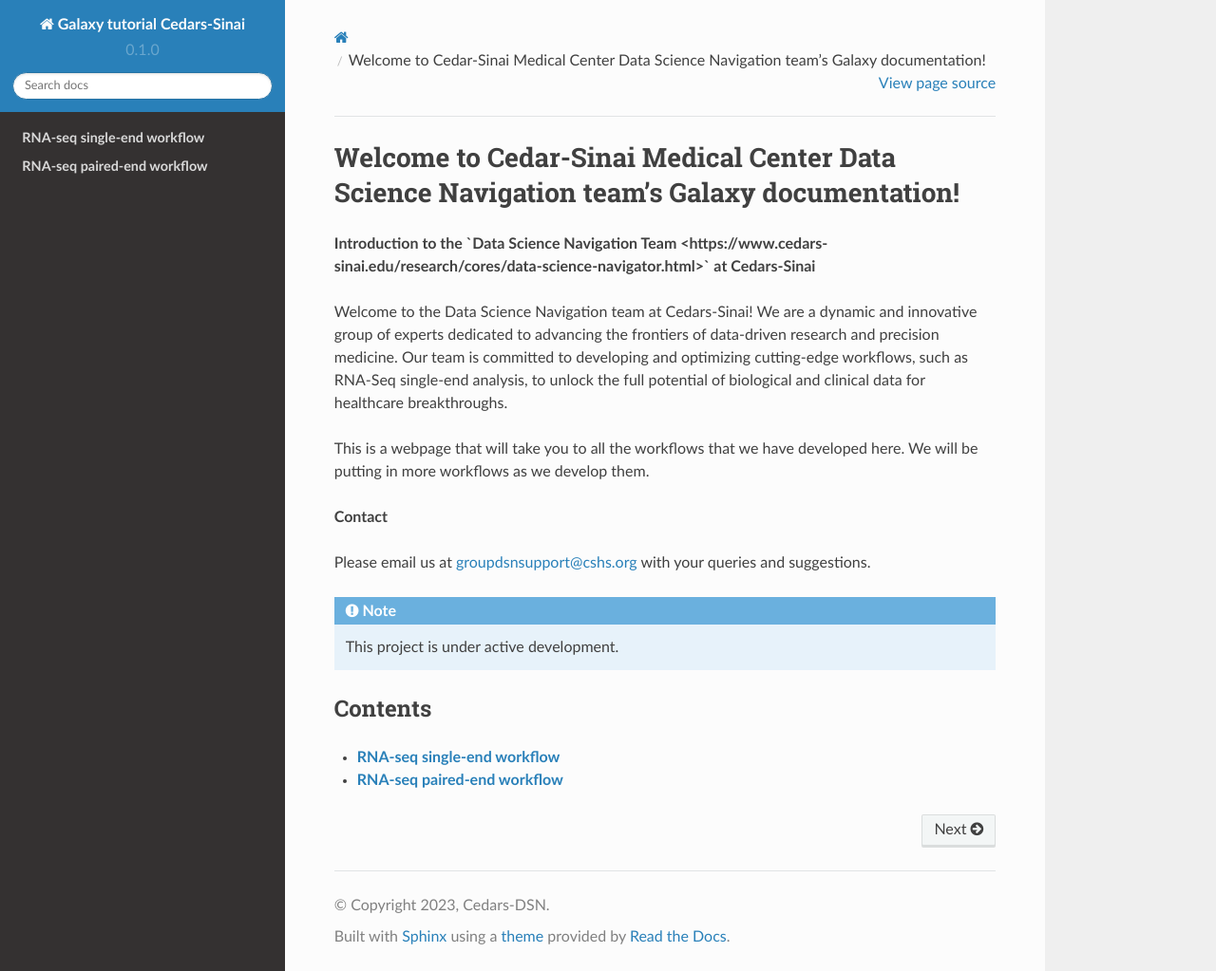
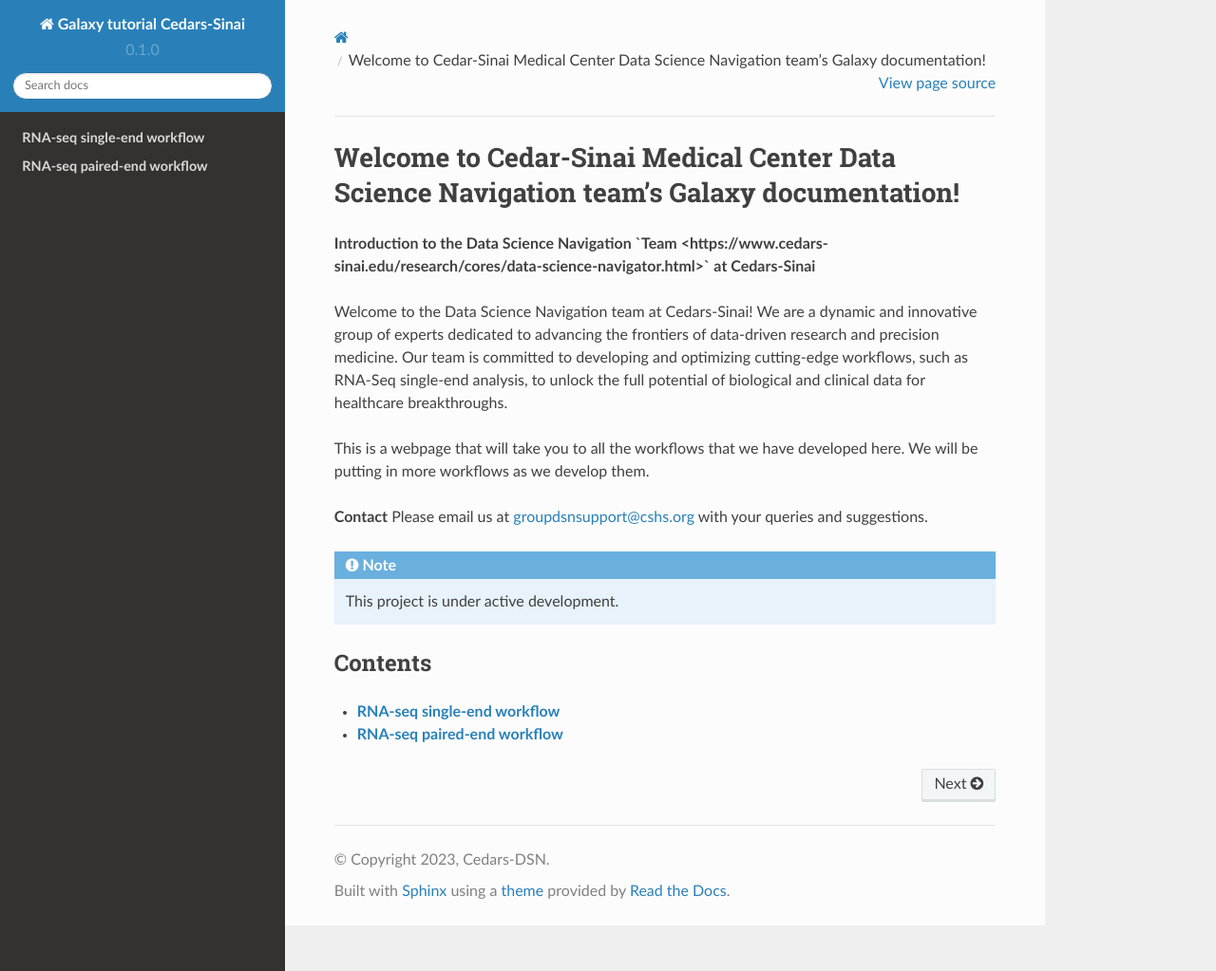
Before and after one commit to CedarsDSN/Galaxy_tutorial_landing_page, a Sphinx documentation site: the page built from docs/index.rst, in a window 1280 px wide and 1023 px high. Shown: the whole window at 95% size. Built offline with Sphinx 7.4.7 and the Read the Docs theme 2.0.0, drawn with Linux system fonts in a browser that asks for light colours; pages that are not in the unit, such as notebooks, are missing from menus.

```diff
--- a/docs/index.rst
+++ b/docs/index.rst
@@ -1,14 +1,13 @@
 Welcome to Cedar-Sinai Medical Center Data Science Navigation team's Galaxy documentation!
 =========================================================================================
 
-**Introduction to the `Data Science Navigation Team <https://www.cedars-sinai.edu/research/cores/data-science-navigator.html>` at Cedars-Sinai**
+**Introduction to the Data Science Navigation `Team <https://www.cedars-sinai.edu/research/cores/data-science-navigator.html>` at Cedars-Sinai**
 
 Welcome to the Data Science Navigation team at Cedars-Sinai! We are a dynamic and innovative group of experts dedicated to advancing the frontiers of data-driven research and precision medicine. Our team is committed to developing and optimizing cutting-edge workflows, such as RNA-Seq single-end analysis, to unlock the full potential of biological and clinical data for healthcare breakthroughs.
 
 This is a webpage that will take you to all the workflows that we have developed here. We will be putting in more workflows as we develop them.
 
 **Contact**
-
 Please email us at groupdsnsupport@cshs.org with your queries and suggestions.
 
 .. note::
```
